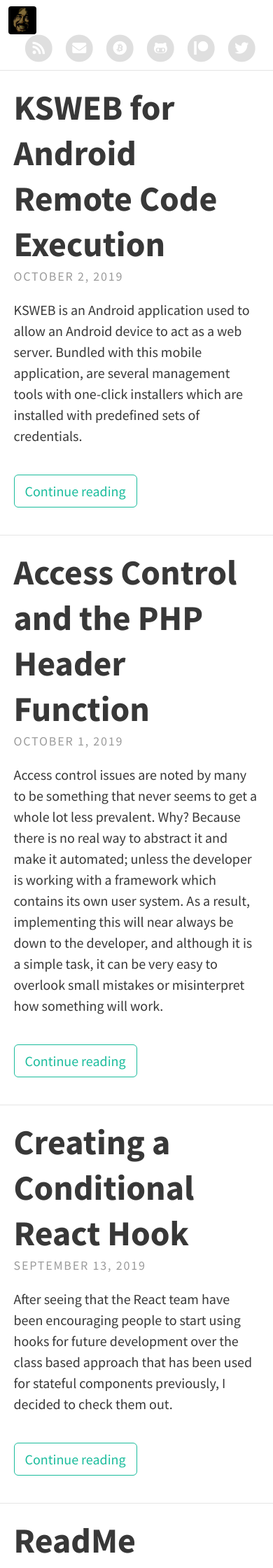
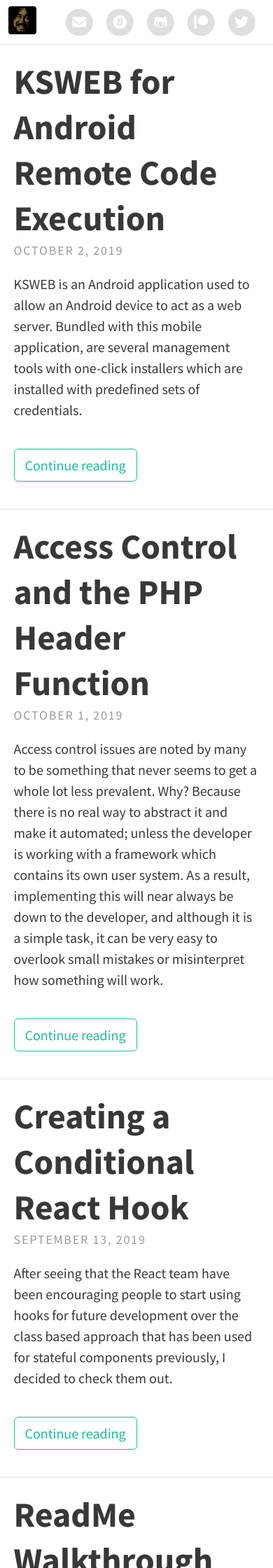
Before and after one commit to rastating/rastating.github.io, a Jekyll site: the page built from index.html, in a window 390 px wide. Shown: the top 2240 px of the page at 70% size. Built offline with Jekyll 4.4.1, drawn with Linux system fonts in a browser that asks for light colours; the list of posts is cut into pages by our own code.

Commit message:
Optimise header for mobile devices

```diff
--- a/_includes/icons.html
+++ b/_includes/icons.html
@@ -1,5 +1,5 @@
 {% if site.theme_settings.rss %}
-<li>
+<li class="hideable-social-link">
 	<a class="social-link" href="{{ "/feed.xml" | relative_url }}" title="{{ site.theme_settings.str_rss_follow }}">
 		<span class="fa-stack">
 			<i class="fas fa-circle fa-stack-2x"></i>
--- a/_sass/includes/_header.scss
+++ b/_sass/includes/_header.scss
@@ -111,3 +111,11 @@
     }
   }
 }
+
+li.hideable-social-link {
+  @media (max-width: 440px) {
+    & {
+      display: none !important;
+    }
+  }
+}
```
